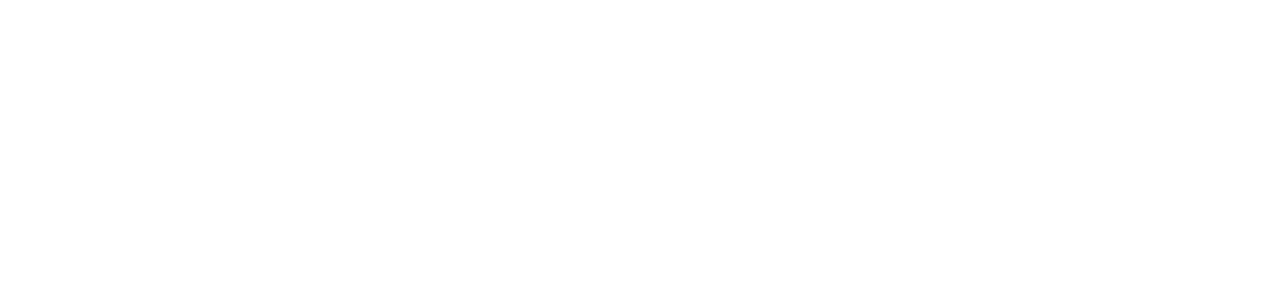
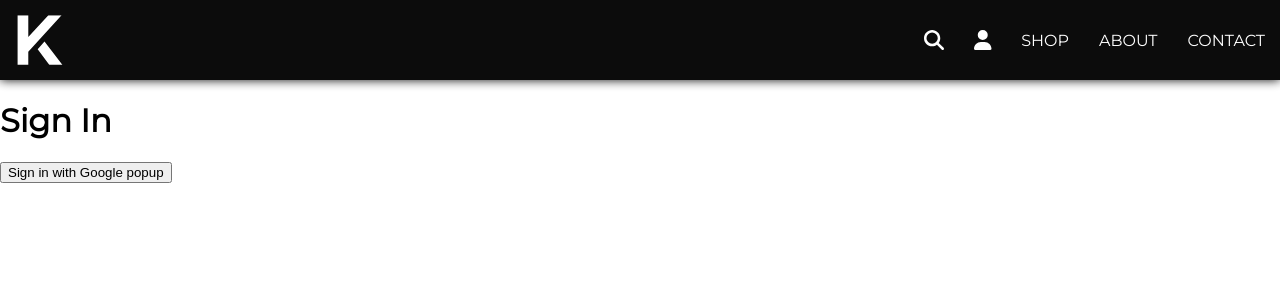
Before and after one commit to laukic1/KATATA_Clothing_eCommerce_Store, a React (Create React App) app: page /sign-in in a window 1280 px wide. Before the commit this address had no page. Shown: the top 300 px of the page. Built offline with nearby package versions, Linux system fonts and the light colour scheme; a web font is replaced by a local one.

Commit message:
resolving error cross-origin-opener-policy policy would block the window.closed call. react js

```diff
--- a/package.json
+++ b/package.json
@@ -9,6 +9,7 @@
     "@testing-library/jest-dom": "^5.17.0",
     "@testing-library/react": "^13.4.0",
     "@testing-library/user-event": "^13.5.0",
+    "firebase": "^10.3.1",
     "react": "^18.2.0",
     "react-dom": "^18.2.0",
     "react-router-dom": "^6.15.0",
--- a/public/index.html
+++ b/public/index.html
@@ -9,6 +9,10 @@
       name="description"
       content="Web site created using create-react-app"
     />
+
+
+
+
     <link rel="apple-touch-icon" href="%PUBLIC_URL%/logo192.png" />
     <!--
       manifest.json provides metadata used when your web app is installed on a
--- a/src/App.css
+++ b/src/App.css
@@ -117,10 +117,10 @@
 .title-hero {
     position: absolute;
     z-index: 2;
-    font-size: 5em;
+    font-size: 4em;
     color: rgb(0, 0, 0);
     text-shadow: 0 0 3px black;
-    top: 15%;
+    top: 20%;
     animation: title 2s;
 
 }
--- a/src/App.js
+++ b/src/App.js
@@ -2,6 +2,9 @@
 import { Route, Routes } from "react-router-dom";
 import './App.css';
 import Navigation from "./routes/navigation/navigation.component";
+import SignIn from "./routes/sign-in/sign-in.component"
+
+
 
 const Shop = () => {
   return <h1>SHOP</h1>;
@@ -13,6 +16,7 @@
       <Route path="/" element={<Navigation />}>
         <Route index element={<Home />} />
         <Route path="shop" element={<Shop />} />
+        <Route path="sign-in" element={<SignIn />} />
       </Route>
     </Routes>
   );
--- a/src/routes/navigation/navigation.component.jsx
+++ b/src/routes/navigation/navigation.component.jsx
@@ -1,23 +1,40 @@
+import { FontAwesomeIcon } from "@fortawesome/react-fontawesome";
+import { faUser, faSearch } from "@fortawesome/free-solid-svg-icons";
+
 import { Outlet, Link } from "react-router-dom";
 import { Fragment } from "react";
-import './navigation.styles.scss';
-import { ReactComponent as KatataLogo } from '../../assets/katata-logo-white.svg';
+import "./navigation.styles.scss";
+import { ReactComponent as KatataLogo } from "../../assets/katata-logo-white.svg";
 
 const Navigation = () => {
   return (
     <Fragment>
-        <div className='navigation'>
-        <Link className='logo-container' to='/'>
-          <KatataLogo className='logo' />
+      <div className="navigation">
+        <Link className="logo-container" to="/">
+          <KatataLogo className="logo" />
         </Link>
-          <div className='nav-links-container'>
-            <Link className='nav-link' to='/shop'>
+        <div className="nav-links-container">
+          <Link className="nav-link" to="/">
+            <FontAwesomeIcon
+              icon={faSearch}
+              size="lg"
+              style={{ color: "#ffffff" }}
+            />
+          </Link>
+          <Link className="nav-link" to="/sign-in">
+            <FontAwesomeIcon
+              icon={faUser}
+              size="lg"
+              style={{ color: "#ffffff" }}
+            />
+          </Link>
+          <Link className="nav-link" to="/shop">
             SHOP
           </Link>
-            <Link className='nav-link' to='/shop'>
+          <Link className="nav-link" to="/shop">
             ABOUT
           </Link>
-            <Link className='nav-link' to='/shop'>
+          <Link className="nav-link" to="/shop">
             CONTACT
           </Link>
         </div>
--- a/src/routes/navigation/navigation.styles.scss
+++ b/src/routes/navigation/navigation.styles.scss
@@ -3,7 +3,7 @@
     width: 100%;
     display: flex;
     justify-content: space-between;
-    background-color: black;
+    background-color: rgba(0,0,0,1);
     color: white;
     text-transform: uppercase;
     text-decoration: none;
@@ -12,8 +12,8 @@
     position: sticky;
     z-index: 10;
     box-shadow: 0 0 10px black;
-
-
+    opacity: 0.95;
+    transition: background-color 0.3s, opacity 0.3s;
 
     & .logo-container {
       height: 100%;
--- /dev/null
+++ b/src/routes/sign-in/sign-in.component.jsx
@@ -0,0 +1,17 @@
+import { signInWithGooglePopup } from "../../utils/firebase/firebase.utils";
+
+const SignIn = () => {
+  const logGoogleUser = async () => {
+    const response = await signInWithGooglePopup();
+    console.log(response);
+  };
+
+  return (
+    <div>
+      <h1>Sign In</h1>
+      <button onClick={logGoogleUser}>Sign in with Google popup</button>
+    </div>
+  );
+};
+
+export default SignIn;
--- /dev/null
+++ b/src/utils/firebase/firebase.utils.js
@@ -0,0 +1,30 @@
+import { initializeApp } from "firebase/app";
+import {
+  getAuth,
+  signInWithRedirect,
+  signInWithPopup,
+  GoogleAuthProvider,
+} from "firebase/auth";
+
+const firebaseConfig = {
+  apiKey: "AIzaSyAY1R0ekUr1j6010qQsUERdCUmiDN5dgso",
+  authDomain: "katata-db.firebaseapp.com",
+  projectId: "katata-db",
+  storageBucket: "katata-db.appspot.com",
+  messagingSenderId: "882322308050",
+  appId: "1:882322308050:web:c252a84df27386b996e60b",
+};
+
+// Initialize Firebase
+const firebaseApp = initializeApp(firebaseConfig);
+
+const provider = new GoogleAuthProvider();
+
+provider.setCustomParameters({
+  prompt: "select_account",
+});
+
+export const auth = getAuth();
+export const signInWithGooglePopup = () => {
+  return signInWithPopup(auth, provider);
+};
```
Also changed, not shown: 1 other file (tests, documents, lock files or other folders). Lines whose indentation alone changed are shown as unchanged.
